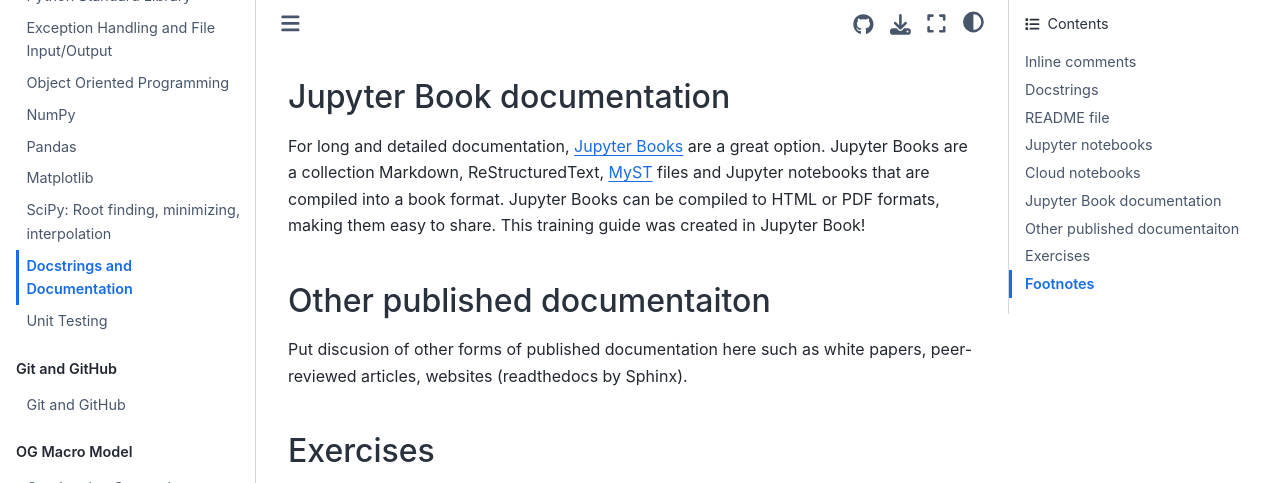
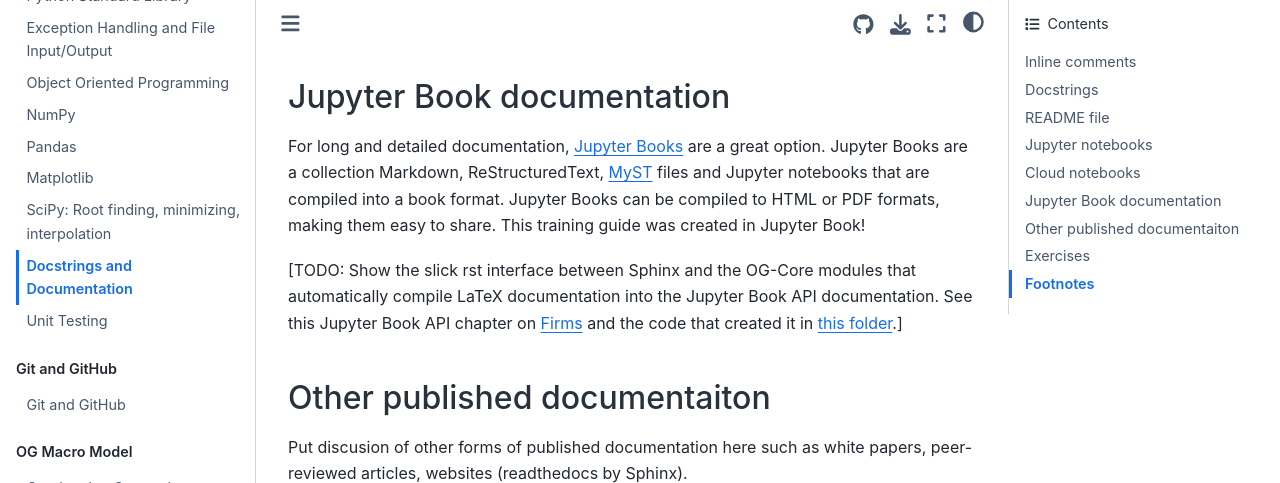
Before and after one commit to jdebacker/UN-OG-Training, a Jupyter Book: the page built from docs/book/python/DocStrings.md, in a window 1280 px wide and 900 px high, scrolled down 3362 px, cut to the strip 0-483 px from the top of the window. Built offline with Jupyter Book 1.0.4 settings and Sphinx 7.4.7 and the Sphinx Book theme 1.1.4, drawn with Linux system fonts in a browser that asks for light colours; pages that are not in the unit, such as notebooks, are missing from menus; comment, search, counter and statistics services are not loaded; cross-references to code outside the pages are shown as plain code.

Commit message:
Updated DocStrings.md

```diff
--- a/docs/book/python/DocStrings.md
+++ b/docs/book/python/DocStrings.md
@@ -98,6 +98,8 @@
 
 For long and detailed documentation, [Jupyter Books](https://jupyterbook.org/en/stable/intro.html) are a great option.  Jupyter Books are a collection Markdown, ReStructuredText, [MyST](https://mystmd.org) files and Jupyter notebooks that are compiled into a book format.  Jupyter Books can be compiled to HTML or PDF formats, making them easy to share.  This training guide was created in Jupyter Book!
 
+[TODO: Show the slick rst interface between Sphinx and the OG-Core modules that automatically compile LaTeX documentation into the Jupyter Book API documentation. See this Jupyter Book API chapter on [Firms](https://pslmodels.github.io/OG-Core/content/api/firm.html) and the code that created it in [this folder](https://github.com/PSLmodels/OG-Core/tree/master/docs/book/content/api).]
+
 
 (SecDoc_Other)=
 ## Other published documentaiton
```
